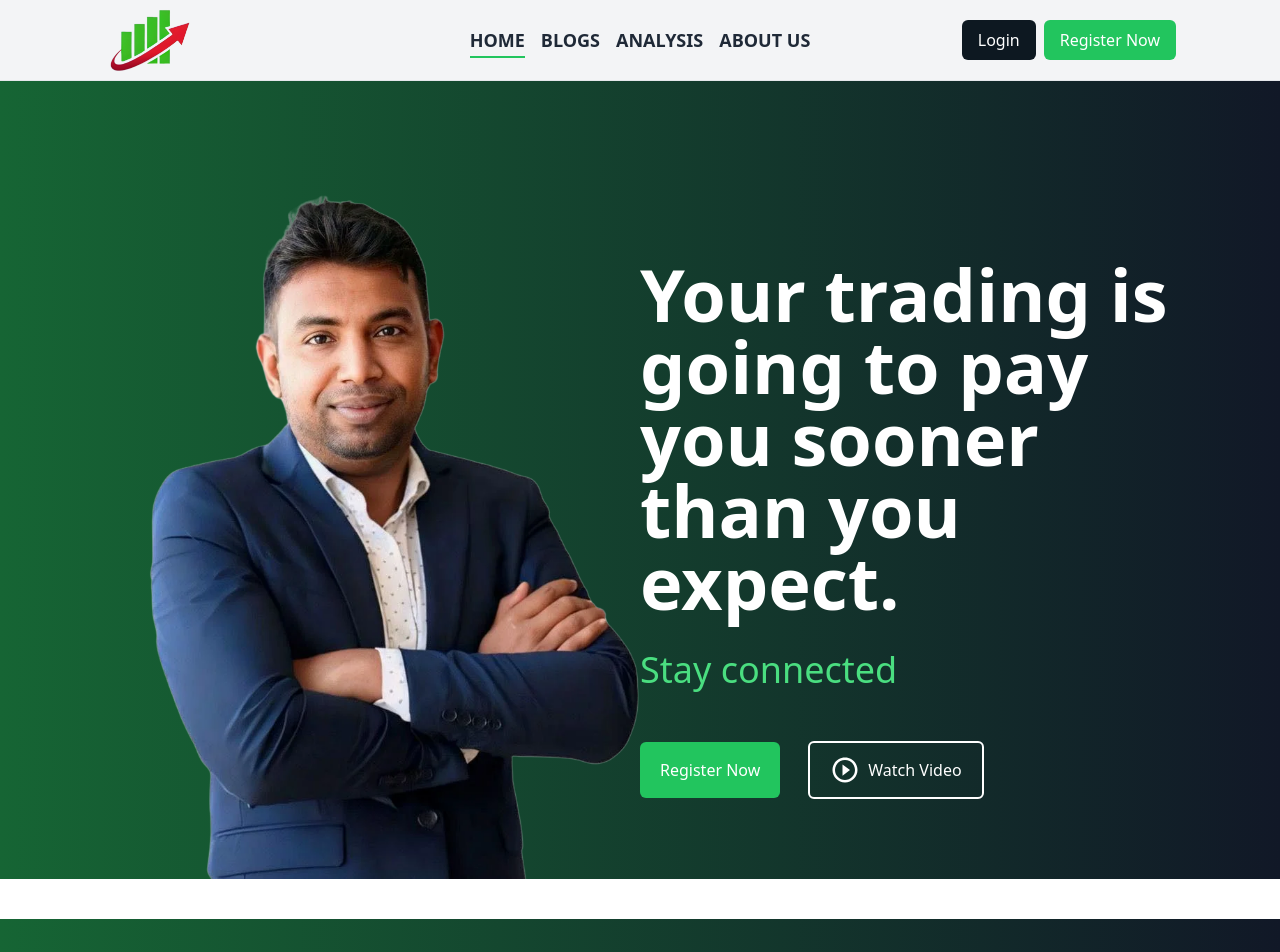
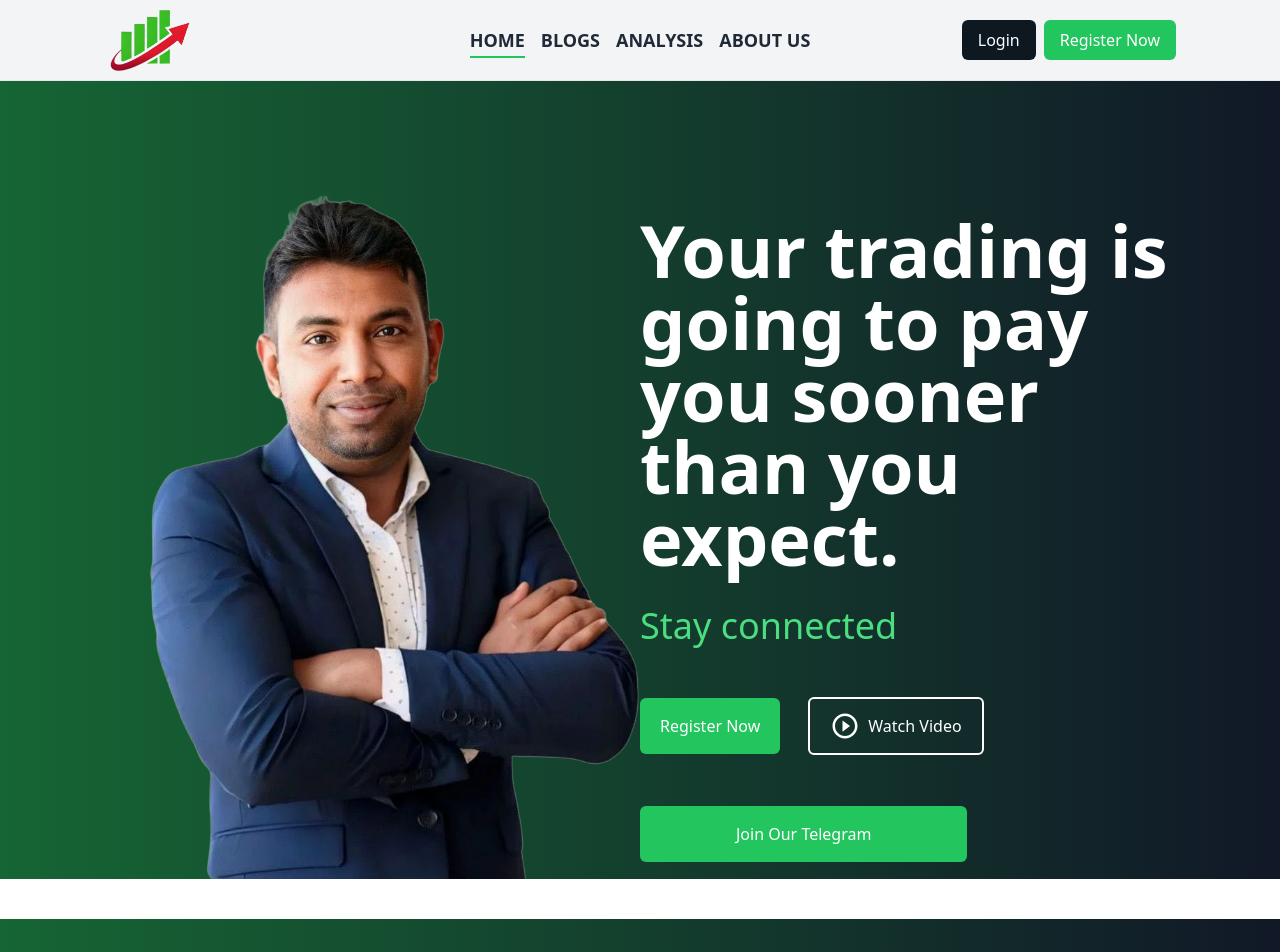
Before and after one commit to SilentNirab/Forex-02-Hero, a React (Vite) app: page / in a window 1280 px wide. Shown: the top 952 px of the page. Built offline with nearby package versions, Linux system fonts and the light colour scheme; no server answers.

Commit message:
fix analysis route

```diff
--- a/src/Pages/Home/Banner.jsx
+++ b/src/Pages/Home/Banner.jsx
@@ -45,6 +45,13 @@ const Banner = () => {
                   </div>
                 </div>
                 {/* telegram button */}
+                <div>
+                  <Link to={"https://t.me/Forex_02_Hero"} target="blank">
+                    <button className="transition ease-in-out text-md px-4 py-2 md:px-24 md:py-4 bg-green-500 border-2 border-green-500 md:border-0 text-white rounded-md font-normal hover:bg-green-600 duration-500">
+                      Join Our Telegram
+                    </button>
+                  </Link>
+                </div>
               </div>
             </div>
           </div>
--- a/src/Pages/Shared/Navbar/Navbar.jsx
+++ b/src/Pages/Shared/Navbar/Navbar.jsx
@@ -7,6 +7,7 @@ import useAdmin from "../../../hooks/useAdmin";
 const Navbar = () => {
   const { logOut, user } = useAuth();
   const [isAdmin] = useAdmin();
+
   const handelDelete = () => {
     logOut().then(console.log("logout done"));
   };
@@ -68,6 +69,7 @@ const Navbar = () => {
           ABOUT US
         </NavLink>
       </li>
+
       {isAdmin ? (
         <li className="font-bold text-lg">
           <NavLink
--- a/src/router/router.jsx
+++ b/src/router/router.jsx
@@ -44,8 +44,8 @@ export const router = createBrowserRouter([
         element: <Blogs></Blogs>,
       },
       {
-        path: '/blogs/:id',
-        element: <BlogDetailsPage></BlogDetailsPage>
+        path: "/blogs/:id",
+        element: <BlogDetailsPage></BlogDetailsPage>,
       },
       {
         path: "aboutUs",
@@ -53,7 +53,14 @@ export const router = createBrowserRouter([
       },
       {
         path: "analysis",
-        element: <Analysis></Analysis>,
+        element: (
+          <PrivateRoute>
+            <ClientRoute>
+              {" "}
+              <Analysis></Analysis>{" "}
+            </ClientRoute>{" "}
+          </PrivateRoute>
+        ),
       },
       {
         path: "analysisDetails",
```
Also changed, not shown: 1 other file (tests, documents, lock files or other folders).
